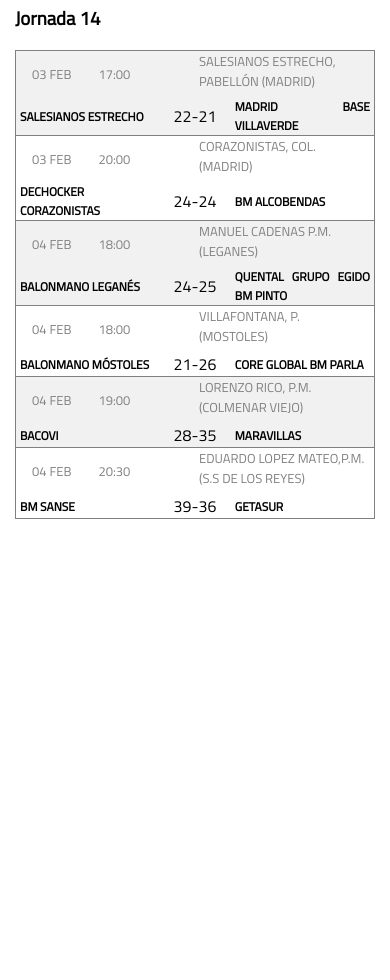
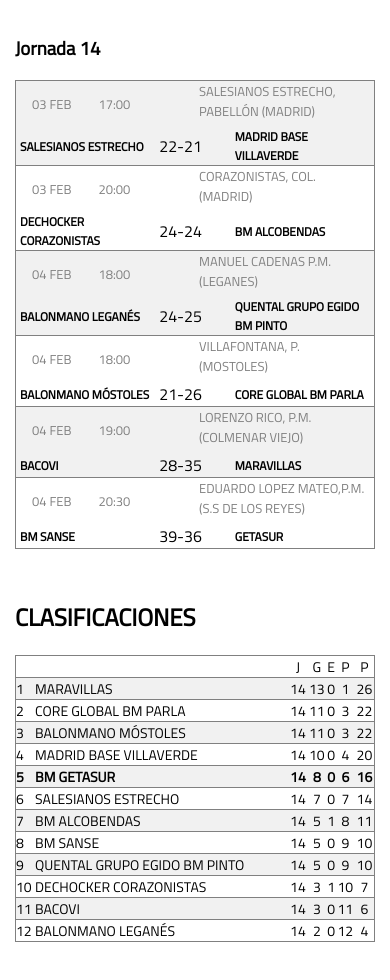
Before and after one commit to 2Tucho/P-gina_web_Getasur, a plain HTML site: page Páginas/clasificaciones.html in a window 390 px wide. Shown: the part 360-1340 px from the top of the page. Before the commit the page ends 887 px from the top, so only its background shows below. Drawn offline with Linux system fonts and the light colour scheme.

Commit message:
Últimos flecos al mobile first

```diff
--- a/Páginas/clasificaciones.html
+++ b/Páginas/clasificaciones.html
@@ -170,8 +170,126 @@
             </table>
 
         </div>
+        <h2>CLASIFICACIONES</h2>
         <div>
-
+            <table id="clasificacion">
+                <tr>
+                    <td></td>
+                    <td></td>
+                    <td>J</td>
+                    <td>G</td>
+                    <td>E</td>
+                    <td>P</td>
+                    <td>P</td>
+                </tr>
+                <tr class="filaGris bordeAbajo bordeArriba">
+                    <td id="celdaIzq">1</td>
+                    <td id="celdaIzq">MARAVILLAS</td>
+                    <td>14</td>
+                    <td>13</td>
+                    <td>0</td>
+                    <td>1</td>
+                    <td>26</td>
+                </tr>
+                <tr>
+                    <td id="celdaIzq">2</td>
+                    <td id="celdaIzq">CORE GLOBAL BM PARLA</td>
+                    <td>14</td>
+                    <td>11</td>
+                    <td>0</td>
+                    <td>3</td>
+                    <td>22</td>
+                </tr>
+                <tr class="filaGris bordeAbajo bordeArriba">
+                    <td id="celdaIzq">3</td>
+                    <td id="celdaIzq">BALONMANO MÓSTOLES</td>
+                    <td>14</td>
+                    <td>11</td>
+                    <td>0</td>
+                    <td>3</td>
+                    <td>22</td>
+                </tr>
+                <tr>
+                    <td id="celdaIzq">4</td>
+                    <td id="celdaIzq">MADRID BASE VILLAVERDE</td>
+                    <td>14</td>
+                    <td>10</td>
+                    <td>0</td>
+                    <td>4</td>
+                    <td>20</td>
+                </tr>
+                <tr class="filaGris bordeAbajo bordeArriba">
+                    <td id="celdaIzq"><strong>5</strong></td>
+                    <td id="celdaIzq"><strong>BM GETASUR</strong></td>
+                    <td><strong>14</strong></td>
+                    <td><strong>8</strong></td>
+                    <td><strong>0</strong></td>
+                    <td><strong>6</strong></td>
+                    <td><strong>16</strong></td>
+                </tr>
+                <tr>
+                    <td id="celdaIzq">6</td>
+                    <td id="celdaIzq">SALESIANOS ESTRECHO</td>
+                    <td>14</td>
+                    <td>7</td>
+                    <td>0</td>
+                    <td>7</td>
+                    <td>14</td>
+                </tr>
+                <tr class="filaGris bordeAbajo bordeArriba">
+                    <td id="celdaIzq">7</td>
+                    <td id="celdaIzq">BM ALCOBENDAS</td>
+                    <td>14</td>
+                    <td>5</td>
+                    <td>1</td>
+                    <td>8</td>
+                    <td>11</td>
+                </tr>
+                <tr>
+                    <td id="celdaIzq">8</td>
+                    <td id="celdaIzq">BM SANSE</td>
+                    <td>14</td>
+                    <td>5</td>
+                    <td>0</td>
+                    <td>9</td>
+                    <td>10</td>
+                </tr>
+                <tr class="filaGris bordeAbajo bordeArriba">
+                    <td id="celdaIzq">9</td>
+                    <td id="celdaIzq">QUENTAL GRUPO EGIDO BM PINTO</td>
+                    <td>14</td>
+                    <td>5</td>
+                    <td>0</td>
+                    <td>9</td>
+                    <td>10</td>
+                </tr>
+                <tr>
+                    <td id="celdaIzq">10</td>
+                    <td id="celdaIzq">DECHOCKER CORAZONISTAS</td>
+                    <td>14</td>
+                    <td>3</td>
+                    <td>1</td>
+                    <td>10</td>
+                    <td>7</td>
+                </tr>
+                <tr class="filaGris bordeAbajo bordeArriba">
+                    <td id="celdaIzq">11</td>
+                    <td id="celdaIzq">BACOVI</td>
+                    <td>14</td>
+                    <td>3</td>
+                    <td>0</td>
+                    <td>11</td>
+                    <td>6</td>
+                </tr>
+                <tr>
+                    <td id="celdaIzq">12</td>
+                    <td id="celdaIzq">BALONMANO LEGANÉS</td>
+                    <td>14</td>
+                    <td>2</td>
+                    <td>0</td>
+                    <td>12</td>
+                    <td>4</td>
+                </tr>
             </table>
         </div>
 
--- a/style.css
+++ b/style.css
@@ -1,84 +1,9 @@
 :root {
     --celestial-blue: #38a3faff;
     --celtic-blue: #3678d3ff;
-
 }
 
 /* ELEMENTOS */
-#tablaMadre {
-    border-left: 1px solid grey;
-    border-right: 1px solid grey;
-    border-bottom: 1px solid grey;
-}
-
-table {
-    border-collapse: collapse;
-    padding-top: 5px;
-    padding-bottom: 5px;
-
-}
-
-.filaGris {
-    background-color: rgb(241, 241, 241);
-}
-
-.bordeArriba {
-    border-top: 1px solid grey;
-}
-
-.bordeAbajo {
-    border-bottom: 1px solid grey;
-}
-
-td {
-    padding: 0;
-}
-
-td > table {
-    width: 100%;
-}
-
-.celdaFecha {
-    width: 20%;
-    font-size: 13px;
-    color: grey;
-    text-align: center;
-}
-
-.celdaHora {
-    width: 15%;
-    font-size: 13px;
-    color: grey;
-    text-align: center;
-}
-
-.celdaVacia {
-    width: 15%;
-}
-
-.celdaLugar {
-    width: 50%;
-    font-size: 13px;
-    color: grey;
-    text-align: left;
-    padding-bottom: 6px;
-    padding-left: 4px;
-    padding-right: 4px;
-}
-
-.celdaEquipo {
-    width: 40%;
-    font-size: 12px;
-    font-weight: bold;
-    padding-left: 4px;
-    padding-right: 4px;
-}
-
-.celdaResultado {
-    width: 20%;
-    text-align: center;
-}
-
 * {
     font-family: 'Titillium Web';
     scroll-behavior: smooth;
@@ -140,7 +65,71 @@ form > input, form > select, form > textarea {
     margin: 10px;
 }
 
+table {
+    border-collapse: collapse;
+    padding-top: 5px;
+    padding-bottom: 5px;
+}
+
+td {
+    padding: 0;
+}
+
+td > table {
+    width: 100%;
+}
+
 /* CLASES */
+.bordeArriba {
+    border-top: 1px solid grey;
+}
+
+.bordeAbajo {
+    border-bottom: 1px solid grey;
+}
+
+.celdaFecha {
+    width: 20%;
+    font-size: 13px;
+    color: grey;
+    text-align: center;
+}
+
+.celdaHora {
+    width: 15%;
+    font-size: 13px;
+    color: grey;
+    text-align: center;
+}
+
+.celdaVacia {
+    width: 15%;
+}
+
+.celdaLugar {
+    width: 50%;
+    font-size: 13px;
+    color: grey;
+    text-align: left;
+    padding-bottom: 6px;
+    padding-left: 4px;
+    padding-right: 4px;
+}
+
+.celdaEquipo {
+    width: 40%;
+    font-size: 12px;
+    font-weight: bold;
+    padding-left: 4px;
+    padding-right: 4px;
+    text-align: left;
+}
+
+.celdaResultado {
+    width: 20%;
+    text-align: left;
+}
+
 .direccionPabellones {
     line-height: 1;
 }
@@ -152,6 +141,11 @@ form > input, form > select, form > textarea {
 .dorsal {
     color: white;
     font-size: 30px;
+}
+
+.filaGris {
+    background-color: rgb(241, 241, 241);
+    text-align: center;
 }
 
 .fotoNoticias {
@@ -280,6 +274,18 @@ form > input, form > select, form > textarea {
     margin-bottom: 30px;
 }
 
+#celdaIzq {
+    text-align: left;
+}
+
+#clasificacion {
+    text-align: center;
+    font-size: 14px;
+    width: 100%;
+    border: 1px solid grey;
+    margin-bottom: 60px;
+}
+
 #formulario {
     display: flex;
     flex-direction: column;
@@ -306,6 +312,9 @@ form > input, form > select, form > textarea {
 
 #mainPortada {
     margin: 0;
+}
+#mainClasificaciones > h2 {
+    padding-top: 30px;
 }
 
 #navegador {
@@ -336,6 +345,13 @@ form > input, form > select, form > textarea {
     justify-content: flex-start;
 }
 
+#tablaMadre {
+    border-left: 1px solid grey;
+    border-right: 1px solid grey;
+    border-bottom: 1px solid grey;
+    width: 100%;
+}
+
 #titulo {
     background-color: white;
     display: flex;
```
Also changed, not shown: Páginas/contacto.html (+3 -3 lines).
